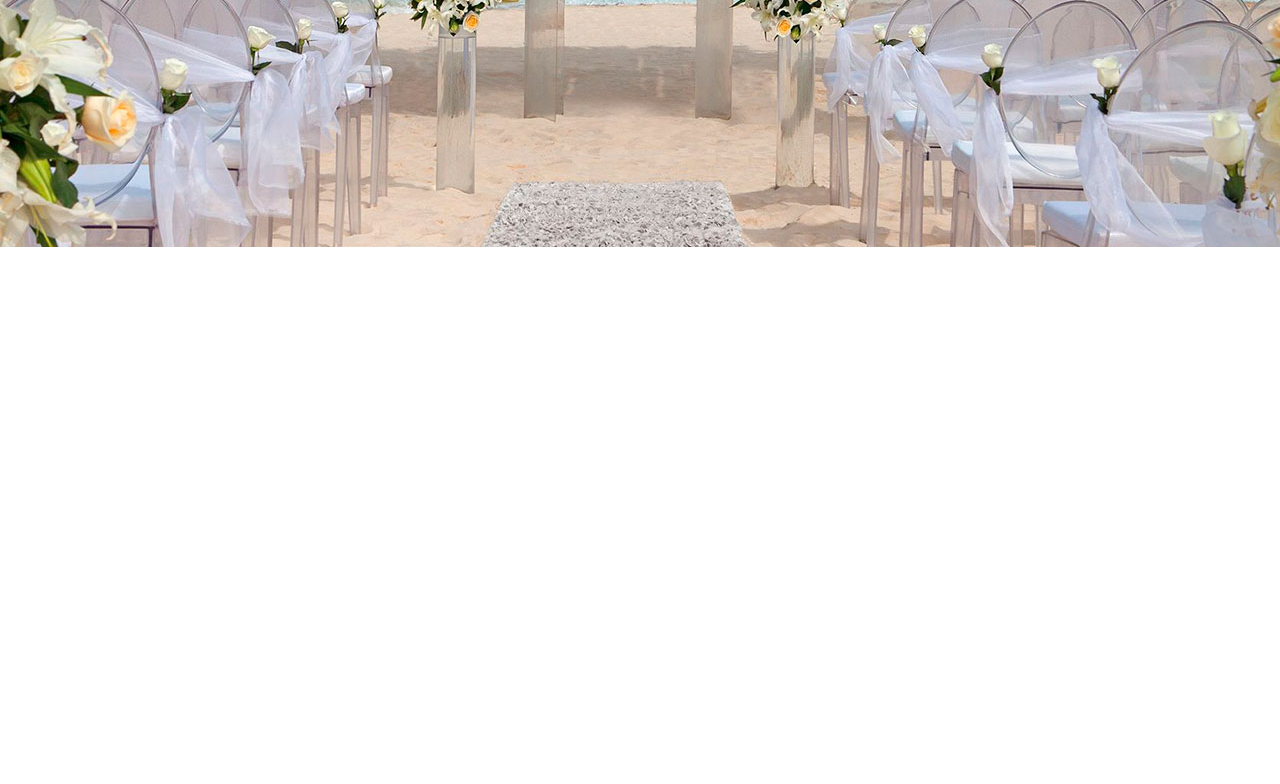
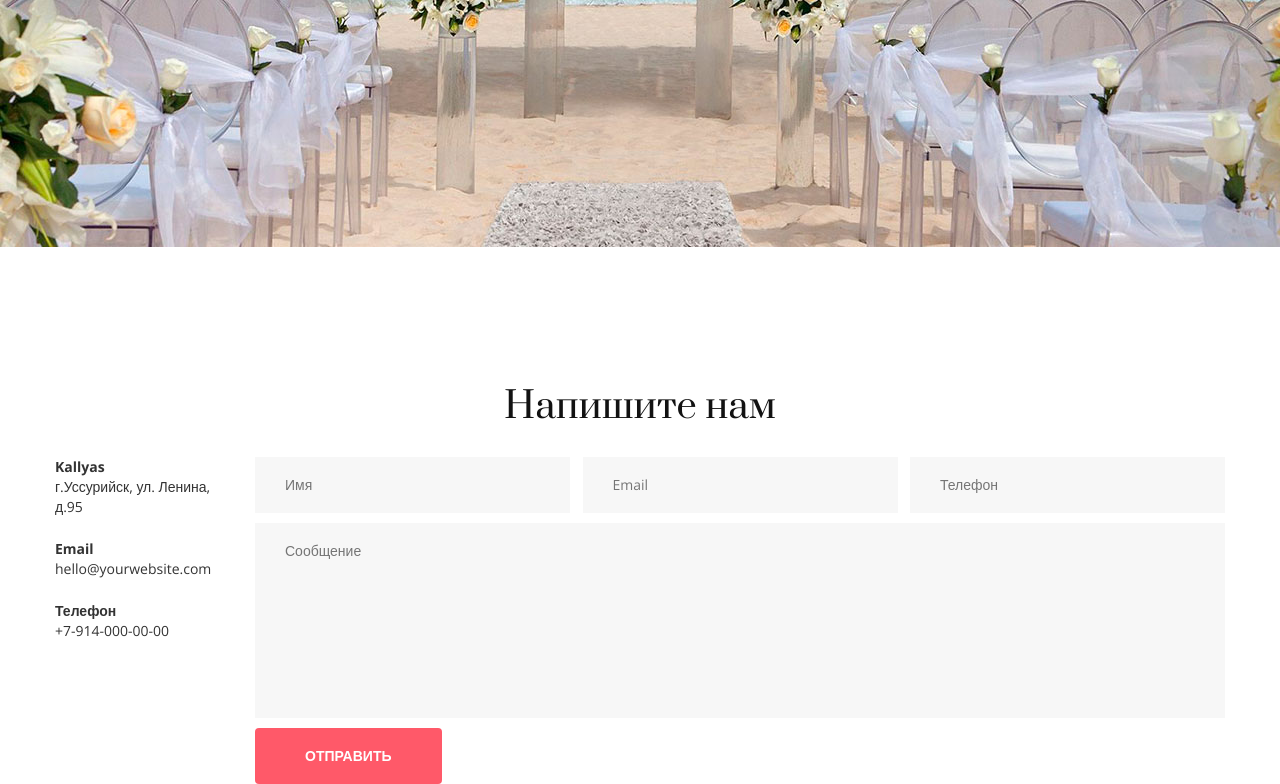
Before and after one commit to istrelkina/flowers_shop, a website: page app/index.html in a window 1280 px wide. Shown: the part 3803-4587 px from the top of the page. Before the commit the page ends 4050 px from the top, so only its background shows below. Drawn offline with nearby package versions, Linux system fonts and the light colour scheme; files that its build step writes are made by us from their sources; a web font is replaced by a local one.

Commit message:
added contacts

```diff
--- a/app/index.html
+++ b/app/index.html
@@ -304,6 +304,32 @@
 		</div>
 	</section>
 
+	<section class="contacts">
+		<div class="container">
+			<div class="contacts__title title">
+				Напишите нам
+			</div>
+			<div class="contacts__wrapper">
+				<div class="contacts__info">
+					<p><span>Kallyas</span> г.Уссурийск, ул. Ленина, д.95</p>
+					<p><span>Email</span> hello@yourwebsite.com </p>
+					<p><span>Телефон</span> +7-914-000-00-00</p>
+				</div>
+				<div class="contacts__form">
+					<form action="#">
+						<div class="form__row">
+							<input type="text" required placeholder="Имя">
+							<input type="text" required placeholder="Email">
+							<input type="text" required placeholder="Телефон">
+						</div>
+						<textarea  placeholder="Сообщение"></textarea>
+						<button type="submit">Отправить</button>
+					</form>
+				</div>
+			</div>
+		</div>
+	</section>
+
 	<script src="https://ajax.googleapis.com/ajax/libs/jquery/3.4.1/jquery.min.js"></script>
 	<script src="js/libs.min.js"></script>
 	<script src="js/main.js"></script>
--- a/app/scss/style.scss
+++ b/app/scss/style.scss
@@ -460,3 +460,63 @@ margin-bottom: 50px;
 
 
 //----------------End  Reviews-------------------------
+//----------------Start Contacts-------------------------
+.contacts{
+	margin-bottom: 100px;
+}
+.contacts__title{
+	margin-bottom: 40px;
+}
+.contacts__wrapper{
+	display: flex;
+	justify-content: space-between;
+
+}
+.contacts__info{
+	width: 200px;
+	padding-right: 40px;
+	color: #333;
+	p{
+		margin-bottom: 22px;
+	}
+	span{
+		font-weight: 700;
+		display: block;
+	}
+}
+.contacts__form{
+	max-width: 970px;
+	width: 100%;
+	.form__row{
+		display: flex;
+		justify-content: space-between;
+		margin-bottom: 10px;
+		input{
+			width: 315px;
+			background-color: #f7f7f7;
+			padding: 20px 30px;
+		}
+
+	}
+	textarea{
+		background-color: #f7f7f7;
+		padding: 20px 30px;
+		max-width: 970px;
+		width: 100%;
+		resize: none;
+		display: block;
+		min-height: 195px;
+		margin-bottom: 10px;
+	}
+	button{
+		padding: 20px 50px;
+		background-color: #ff5969;
+		color: #fff;
+		text-transform: uppercase;
+		font-weight: 700;
+		border-radius: 4px;
+		cursor: pointer;
+	}
+}
+
+//----------------End Contacts-------------------------
```
